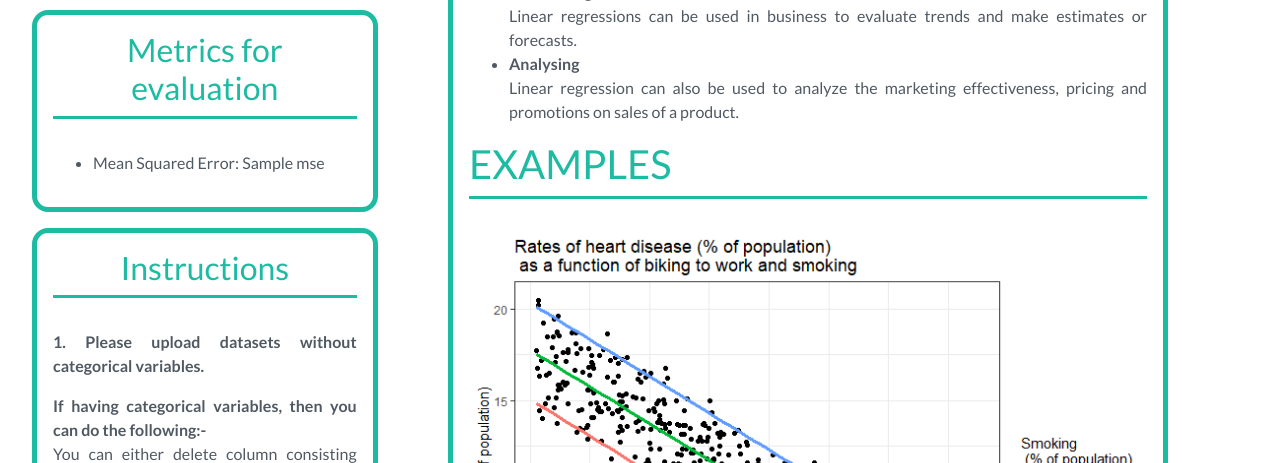
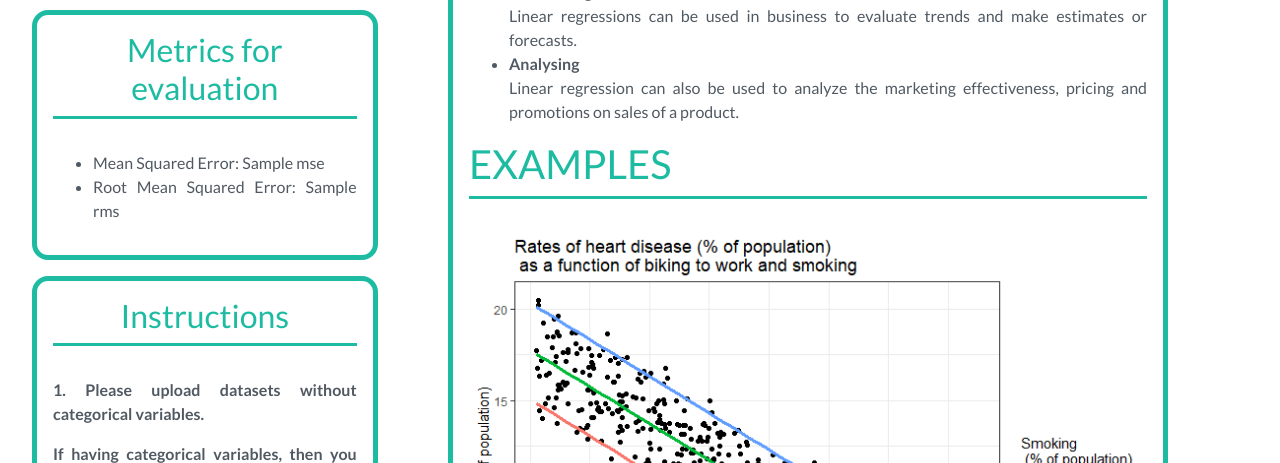
Before and after one commit to kartikeyahl/mlmodeller, a Django app: template regression/templates/Regression/Sub-Categories/Multiple Linear Regression.html in a window 1280 px wide. Shown: the part 1083-1546 px from the top of the page. Run offline with Django 3.2, Linux system fonts and the light colour scheme; the template is opened without the code that fills it: most values are stand-ins (such as "Sample title", 1, 10 or a date in 2020); some libraries are stand-ins or nearby versions.

Commit message:
Update Multiple Linear Regression.html

```diff
--- a/regression/templates/Regression/Sub-Categories/Multiple Linear Regression.html
+++ b/regression/templates/Regression/Sub-Categories/Multiple Linear Regression.html
@@ -49,6 +49,7 @@
 					<ul>
 
 							<li>Mean Squared Error: {{mse}}</li>
+							<li>Root Mean Squared Error: {{rms}}</li>
 
 						</ul>
 				</div>
```
